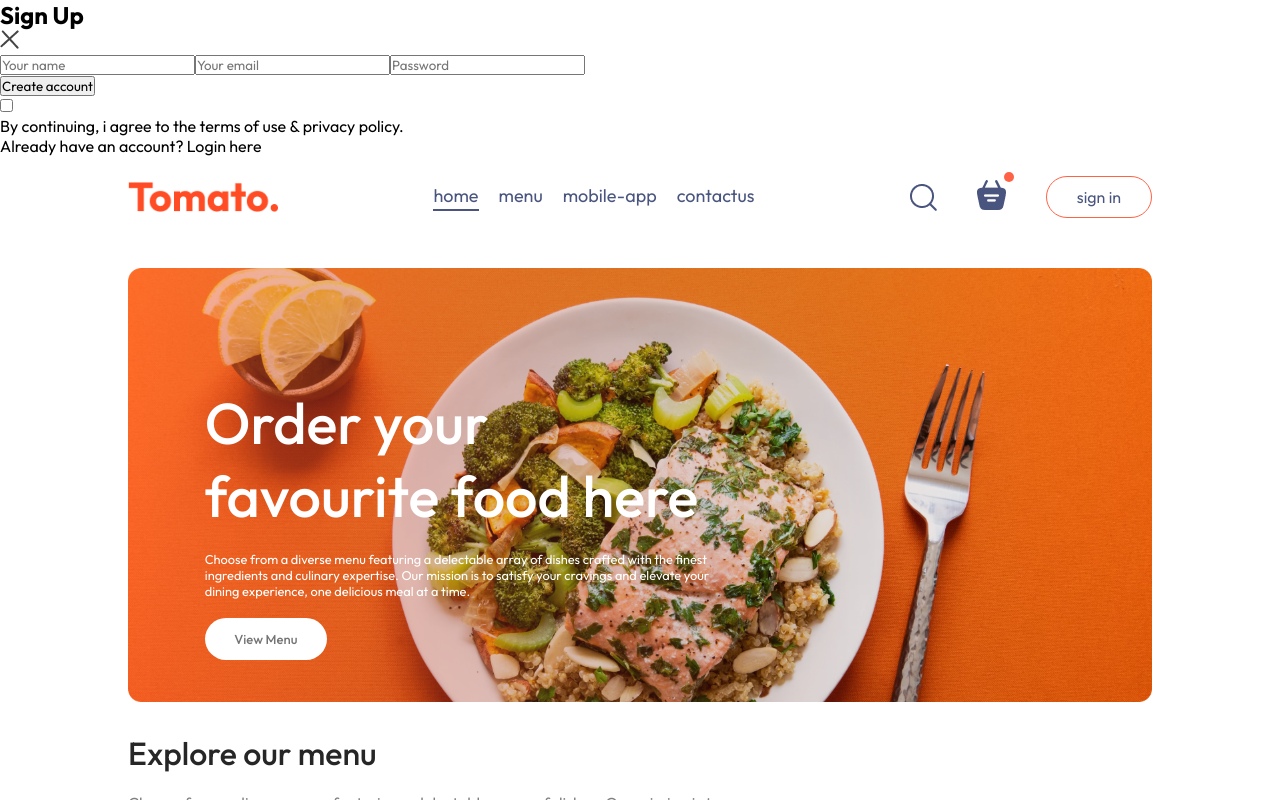
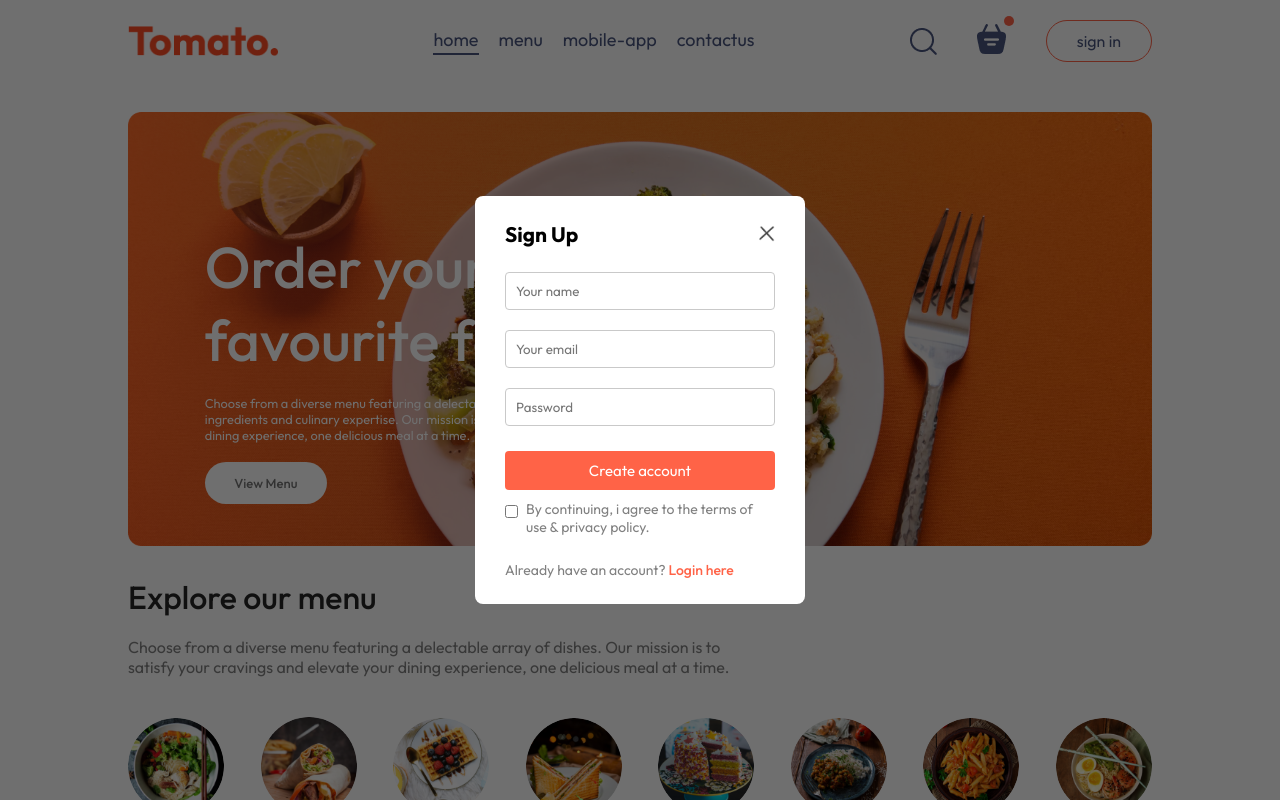
Before and after one commit to NilimaSardar/Hunger_FoodOrderingApp, a React (Vite) app in the folder Hunger/: page / in a window 1280 px wide. Both pictures are taken after a click on the button "sign in". Shown: the top 800 px of the page. Built offline with nearby package versions, Linux system fonts and the light colour scheme.

Commit message:
styled the sign in and sign up page

```diff
--- a/Hunger/src/components/LoginPopup/LoginPopup.jsx
+++ b/Hunger/src/components/LoginPopup/LoginPopup.jsx
@@ -35,5 +35,76 @@
 export default LoginPopup
 
 const LoginPopupStyle = styled.div`
+  position: absolute;
+  z-index: 1;
+  width: 100%;
+  height: 100%;
+  background-color: #00000090;
+  display: grid;
 
+  .login-popup-container{
+    place-self: center;
+    width: max(23vw, 330px);
+    color: #808080;
+    background-color: white;
+    display: flex;
+    flex-direction: column;
+    gap: 25px;
+    padding: 25px 30px;
+    border-radius: 8px;
+    font-size: 14px;
+    animation: fadeIn 0.5s;
+  }
+
+  .login-popup-title{
+    display: flex;
+    justify-content: space-between;
+    align-items: center;
+    color: black;
+  }
+
+  .login-popup-title img{
+    width: 16px;
+    cursor: pointer;
+  }
+
+  .login-popup-inputs{
+    display: flex;
+    flex-direction: column;
+    gap: 20px;
+  }
+
+  .login-popup-inputs input{
+    outline: none;
+    border: 1px solid #c9c9c9;
+    padding: 10px;
+    border-radius: 4px;
+  }
+
+  .login-popup-container button{
+    border: none;
+    padding: 10px;
+    border-radius: 4px;
+    color: white;
+    background-color: tomato;
+    font-size: 15px;
+    cursor: pointer;
+  }
+
+  .login-popup-condition{
+    display: flex;
+    align-items: start;
+    gap: 8px;
+    margin-top: -15px;
+  }
+
+  .login-popup-condition input{
+    margin-top: 5px;
+  }
+
+   p span{
+    color: tomato;
+    font-weight: 500;
+    cursor: pointer;
+  }
 `;
```
